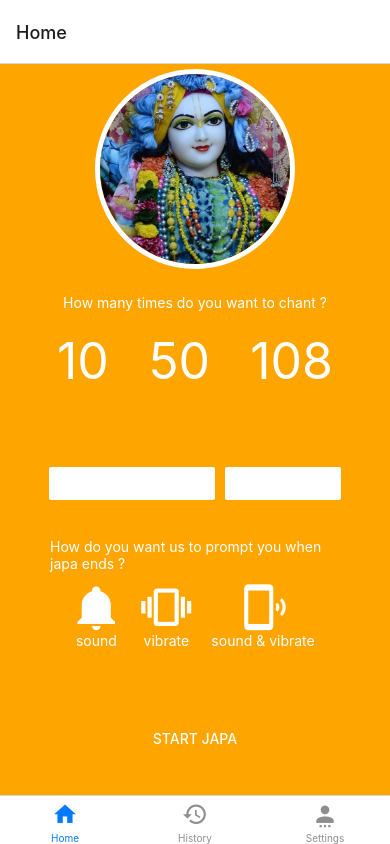
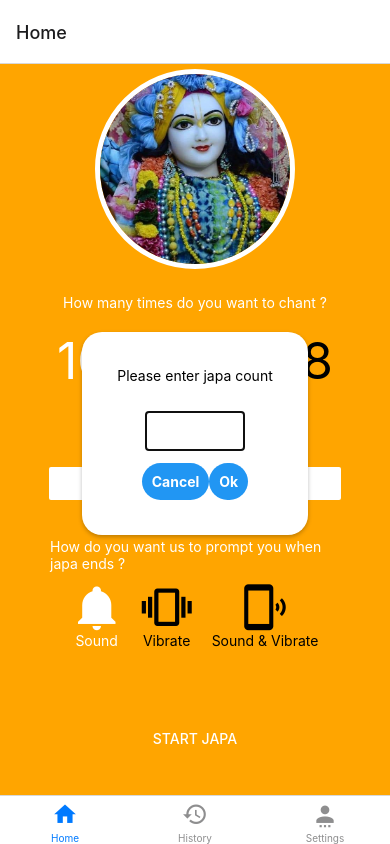
Before and after one commit to iPravinRathod/iChant, a React Native app: screen /Home in a window 390 px wide. Both pictures are taken after a click on the button "ADD CUSTOM COUNT". Built offline with nearby package versions, Linux system fonts and the light colour scheme.

Commit message:
finished count and prompt icon adding

```diff
--- a/babel.config.js
+++ b/babel.config.js
@@ -1,6 +1,6 @@
-module.exports = function(api) {
+module.exports = function (api) {
   api.cache(true);
   return {
-    presets: ['babel-preset-expo'],
+    presets: ["babel-preset-expo"],
   };
 };
--- a/components/Home.js
+++ b/components/Home.js
@@ -7,31 +7,70 @@ import {
   FlatList,
   Button,
   Pressable,
+  Modal,
+  TextInput,
+  TouchableOpacity,
 } from "react-native";
 import Prompt from "./Prompt";
+import React from "react";
+
+const Item = ({ item, onPress, backgroundColor, textColor }) => (
+  <TouchableOpacity
+    onPress={onPress}
+    style={[styles.item, { backgroundColor }]}
+  >
+    <Text style={[styles.title, { color: textColor }]}>{item}</Text>
+  </TouchableOpacity>
+);
 
 export default function Home() {
-  const DATA = [
-    {
-      id: 1,
-      title: 10,
-    },
-    {
-      id: 2,
-      title: 50,
-    },
-    {
-      id: 3,
-      title: 108,
-    },
-  ];
+  const [count, setCount] = useState([10, 50, 108]);
+  const [prompt, setPrompt] = useState([
+    { text: "Sound", icon: "bell" },
+    { text: "Vibrate", icon: "vibrate" },
+    { text: "Sound & Vibrate", icon: "cellphone-sound" },
+  ]);
+  const [modalVisible, setModalVisible] = useState(false);
+  const [number, onChangeNumber] = React.useState("");
+  const onAddCount = () => {
+    setCount((prevValue) => [...prevValue, number]);
+    setModalVisible(!modalVisible);
+  };
+  const [selectedItem, setSelectedItem] = useState(0);
+  const renderItem = ({ item, index }) => {
+    console.log("item " + index, selectedItem);
+    const backgroundColor = index === selectedItem ? "#6e3b6e" : "#f9c2ff";
+    const color = index === selectedItem ? "white" : "black";
+    return (
+      <Item
+        item={item}
+        onPress={() => setSelectedItem(index)}
+        // backgroundColor={backgroundColor}
+        textColor={color}
+      />
+    );
+  };
 
-  const [count, setCount] = useState(DATA);
-  const Item = ({ title }) => (
-    <View style={styles.item}>
-      <Text style={[styles.title, styles.textWhite]}>{title}</Text>
-    </View>
-  );
+  const [selectedPrompt, setSelectedPrompt] = useState(0);
+  const renderPrompt = ({ item, index }) => {
+    console.log("element " + item.text, item.icon, index, selectedPrompt);
+    const color = index === selectedPrompt ? "white" : "black";
+    return (
+      <Prompt
+        text={item.text}
+        icon={item.icon}
+        color={color}
+        onPress={() => setSelectedPrompt(index)}
+      />
+      // <Item
+      //   item={item}
+      //   onPress={() => setSelectedItem(index)}
+      //   // backgroundColor={backgroundColor}
+      //   textColor={color}
+      // />
+    );
+  };
+
   return (
     <View style={styles.container}>
       <View style={styles.imgContainer}>
@@ -43,10 +82,23 @@ export default function Home() {
           How many times do you want to chant ?
         </Text>
         <FlatList
-          data={DATA}
-          renderItem={({ item }) => <Item title={item.title} />}
-          keyExtractor={(item) => item.id}
-          horizontal={true}
+          data={count}
+          renderItem={renderItem}
+          showsHorizontalScrollIndicator={false}
+          // renderItem={(element) => {
+          //   return (
+          //     <View style={styles.item}>
+          //       <Text
+          //         style={[styles.title, styles.textWhite]}
+          //         key={element.index}
+          //       >
+          //         {element.item}
+          //       </Text>
+          //     </View>
+          //   );
+          // }}
+          horizontal
+          // extraData={selectedItem}
         />
         <View style={{ flexDirection: "row", justifyContent: "space-between" }}>
           <View
@@ -55,15 +107,9 @@ export default function Home() {
             <Button
               title="Add Custom Count"
               color="white"
-              onPress={() => {
-                // setTimesPressed((current) => current + 1);
-                alert("pressed");
-              }}
+              onPress={() => setModalVisible(true)}
             />
           </View>
-          {/* <Pressable onPress={() => alert("pressed")}>
-            <Text style={styles.textWhite}>Add Custom Count</Text>
-          </Pressable> */}
           <View
             style={{ backgroundColor: "green", borderRadius: 10, margin: 5 }}
           >
@@ -71,8 +117,7 @@ export default function Home() {
               title="Clear Count"
               color="white"
               onPress={() => {
-                // setTimesPressed((current) => current + 1);
-                alert("pressed");
+                setCount((prevValue) => [(prevValue.length = 108)]);
               }}
             />
           </View>
@@ -84,9 +129,18 @@ export default function Home() {
           How do you want us to prompt you when japa ends ?
         </Text>
         <View style={styles.promptIconContainer}>
-          <Prompt text="sound" icon="bell" />
-          <Prompt text="vibrate" icon="vibrate" />
-          <Prompt text="sound & vibrate " icon="cellphone-sound" />
+          <FlatList data={prompt} renderItem={renderPrompt} horizontal />
+          {/* <Prompt text="sound" icon="bell" onPress={() => alert("Please")} />
+          <Prompt
+            text="vibrate"
+            icon="vibrate"
+            onPress={() => setSelectedPrompt(index)}
+          />
+          <Prompt
+            text="sound & vibrate"
+            icon="cellphone-sound"
+            onPress={() => setSelectedPrompt(index)}
+          /> */}
         </View>
       </View>
 
@@ -103,10 +157,52 @@ export default function Home() {
             color="orange"
             onPress={() => {
               // setTimesPressed((current) => current + 1);
-              alert("pressed");
+              alert("Start Japa" + selectedItem);
             }}
           />
         </View>
+      </View>
+      <View>
+        <Modal
+          animationType="slide"
+          transparent={true}
+          visible={modalVisible}
+          onRequestClose={() => {
+            Alert.alert("Modal has been closed.");
+            setModalVisible(!modalVisible);
+          }}
+        >
+          <View style={styles.centeredView}>
+            <View style={styles.modalView}>
+              <Text style={styles.modalText}>Please enter japa count</Text>
+              <TextInput
+                keyboardType="numeric"
+                style={styles.input}
+                onChangeText={onChangeNumber}
+                value={number}
+              />
+              <View
+                style={{
+                  flexDirection: "row",
+                  justifyContent: "space-between",
+                }}
+              >
+                <Pressable
+                  style={[styles.button, styles.buttonClose]}
+                  onPress={() => setModalVisible(!modalVisible)}
+                >
+                  <Text style={styles.textStyle}>Cancel</Text>
+                </Pressable>
+                <Pressable
+                  style={[styles.button, styles.buttonClose]}
+                  onPress={onAddCount}
+                >
+                  <Text style={styles.textStyle}>Ok</Text>
+                </Pressable>
+              </View>
+            </View>
+          </View>
+        </Modal>
       </View>
     </View>
   );
@@ -172,4 +268,53 @@ const styles = StyleSheet.create({
     flexDirection: "row",
     // justifyContent: "center",
   },
+
+  centeredView: {
+    flex: 1,
+    justifyContent: "center",
+    alignItems: "center",
+    marginTop: 22,
+  },
+  modalView: {
+    margin: 20,
+    backgroundColor: "white",
+    borderRadius: 20,
+    padding: 35,
+    alignItems: "center",
+    shadowColor: "#000",
+    shadowOffset: {
+      width: 0,
+      height: 2,
+    },
+    shadowOpacity: 0.25,
+    shadowRadius: 4,
+    elevation: 5,
+  },
+  modalText: {
+    marginBottom: 15,
+    textAlign: "center",
+  },
+  button: {
+    borderRadius: 20,
+    padding: 10,
+    elevation: 2,
+  },
+  buttonOpen: {
+    backgroundColor: "#F194FF",
+  },
+  buttonClose: {
+    backgroundColor: "#2196F3",
+  },
+  textStyle: {
+    color: "white",
+    fontWeight: "bold",
+    textAlign: "center",
+  },
+  input: {
+    height: 40,
+    width: 100,
+    margin: 12,
+    borderWidth: 1,
+    padding: 10,
+  },
 });
--- a/components/Prompt.js
+++ b/components/Prompt.js
@@ -1,12 +1,12 @@
-import { View, Text, StyleSheet } from "react-native";
+import { View, Text, StyleSheet, TouchableOpacity } from "react-native";
 import MaterialCommunityIcons from "react-native-vector-icons/MaterialCommunityIcons";
 
-export default function Prompt({ text, icon }) {
+export default function Prompt({ text, icon, color, onPress }) {
   return (
-    <View style={styles.container}>
-      <MaterialCommunityIcons name={icon} color="white" size={50} />
-      <Text style={styles.text}>{text}</Text>
-    </View>
+    <TouchableOpacity style={styles.container} onPress={onPress}>
+      <MaterialCommunityIcons name={icon} color={color} size={50} />
+      <Text style={{ color: color }}>{text}</Text>
+    </TouchableOpacity>
   );
 }
 
```
